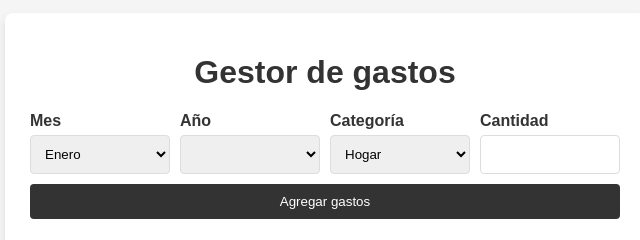
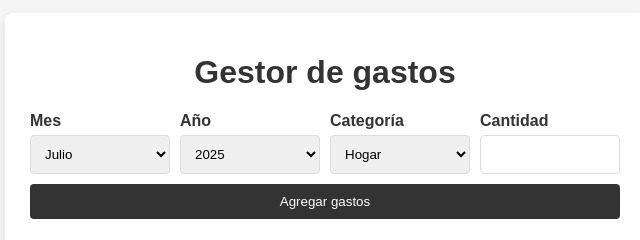
Before and after one commit to Doxstart/Expense-Tracker, a plain HTML site: page index.html in a window 1280 px wide. Shown: the part 182-422 px from the top of the page, 315-955 px from the left. Drawn offline with Linux system fonts and the light colour scheme.

Commit message:
Add functionality to the select and input elements
Create new functionalities to match the displayed data of the template according to user selection.

```diff
--- a/main.js
+++ b/main.js
@@ -0,0 +1,42 @@
+document.addEventListener('DOMContentLoaded', () => {
+    const expenseForm = document.getElementById('expense-form');
+    const monthSelect = document.getElementById('month');
+    const yearSelect = document.getElementById('year');
+    const amountInput = document.getElementById('amount');
+    const expenseChart = document.getElementById('expense-chart');
+
+    //Generate year options dinamically
+    for (let year = 2010; year <= 2040; year++) {
+        const option = document.createElement('option');
+        option.value = year;
+        option.textContent = year;
+        yearSelect.appendChild(option);
+    };
+
+    //Initialize expense objects with categories
+    const expenses = {
+        January: { Housing: 0, Food: 0, Transportation: 0, Bills: 0, Miscellaneous: 0 },
+        February: { Housing: 0, Food: 0, Transportation: 0, Bills: 0, Miscellaneous: 0 },
+        March: { Housing: 0, Food: 0, Transportation: 0, Bills: 0, Miscellaneous: 0 },
+        April: { Housing: 0, Food: 0, Transportation: 0, Bills: 0, Miscellaneous: 0 },
+        May: { Housing: 0, Food: 0, Transportation: 0, Bills: 0, Miscellaneous: 0 },
+        June: { Housing: 0, Food: 0, Transportation: 0, Bills: 0, Miscellaneous: 0 },
+        July: { Housing: 0, Food: 0, Transportation: 0, Bills: 0, Miscellaneous: 0 },
+        August: { Housing: 0, Food: 0, Transportation: 0, Bills: 0, Miscellaneous: 0 },
+        September: { Housing: 0, Food: 0, Transportation: 0, Bills: 0, Miscellaneous: 0 },
+        October: { Housing: 0, Food: 0, Transportation: 0, Bills: 0, Miscellaneous: 0 },
+        November: { Housing: 0, Food: 0, Transportation: 0, Bills: 0, Miscellaneous: 0 },
+        December: { Housing: 0, Food: 0, Transportation: 0, Bills: 0, Miscellaneous: 0 },
+    };
+
+    //Set default month and year based on current month and year
+    function setDefaultMonthYear() {
+        const now = new Date();
+        const initialMonth = now.toLocaleString('default', { month: 'long'});
+        const initialYear = now.getFullYear();
+        monthSelect.value = initialMonth;
+        yearSelect.value = initialYear;
+    };
+
+    setDefaultMonthYear();
+});
```
Also changed, not shown: index.html (+1 -1 lines).
